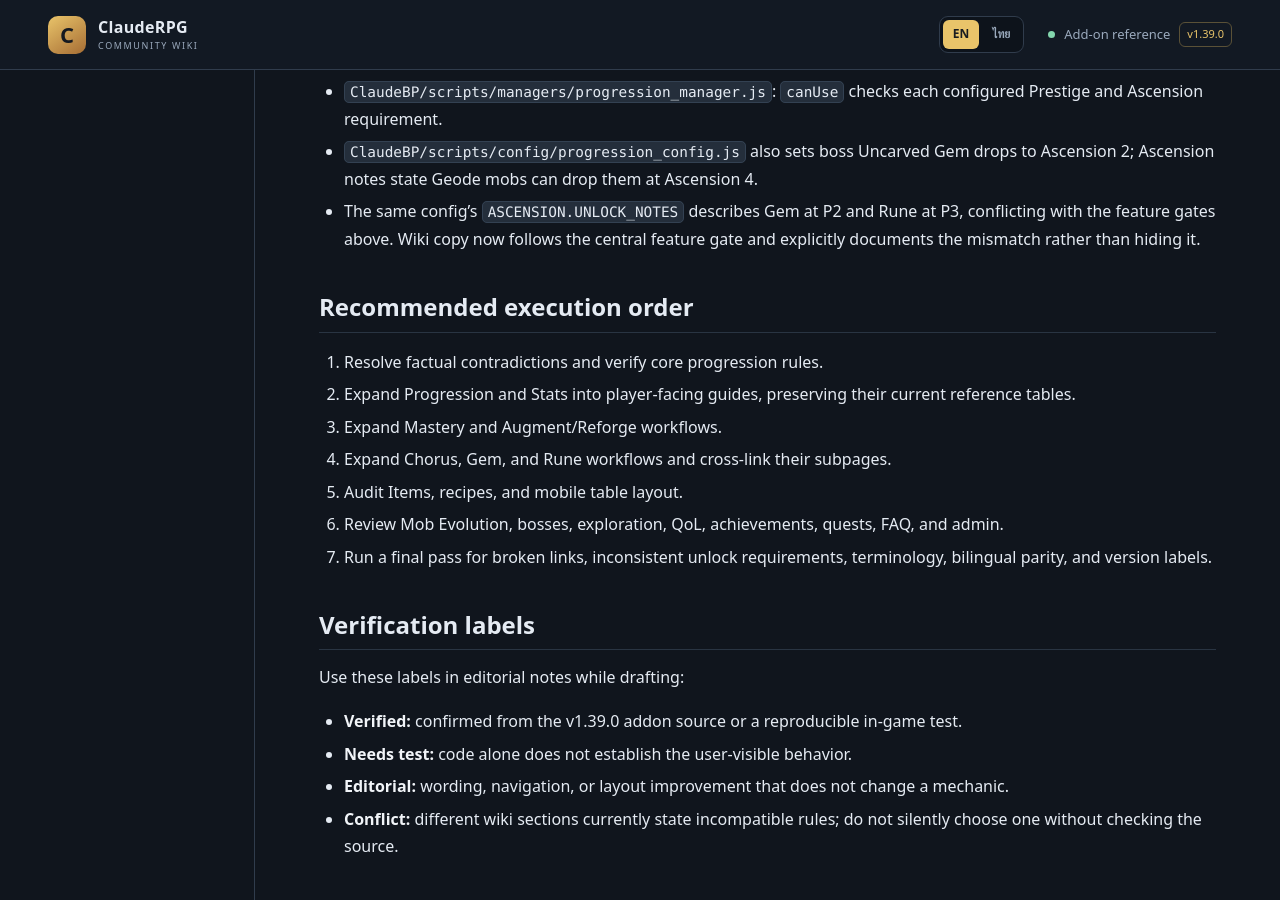
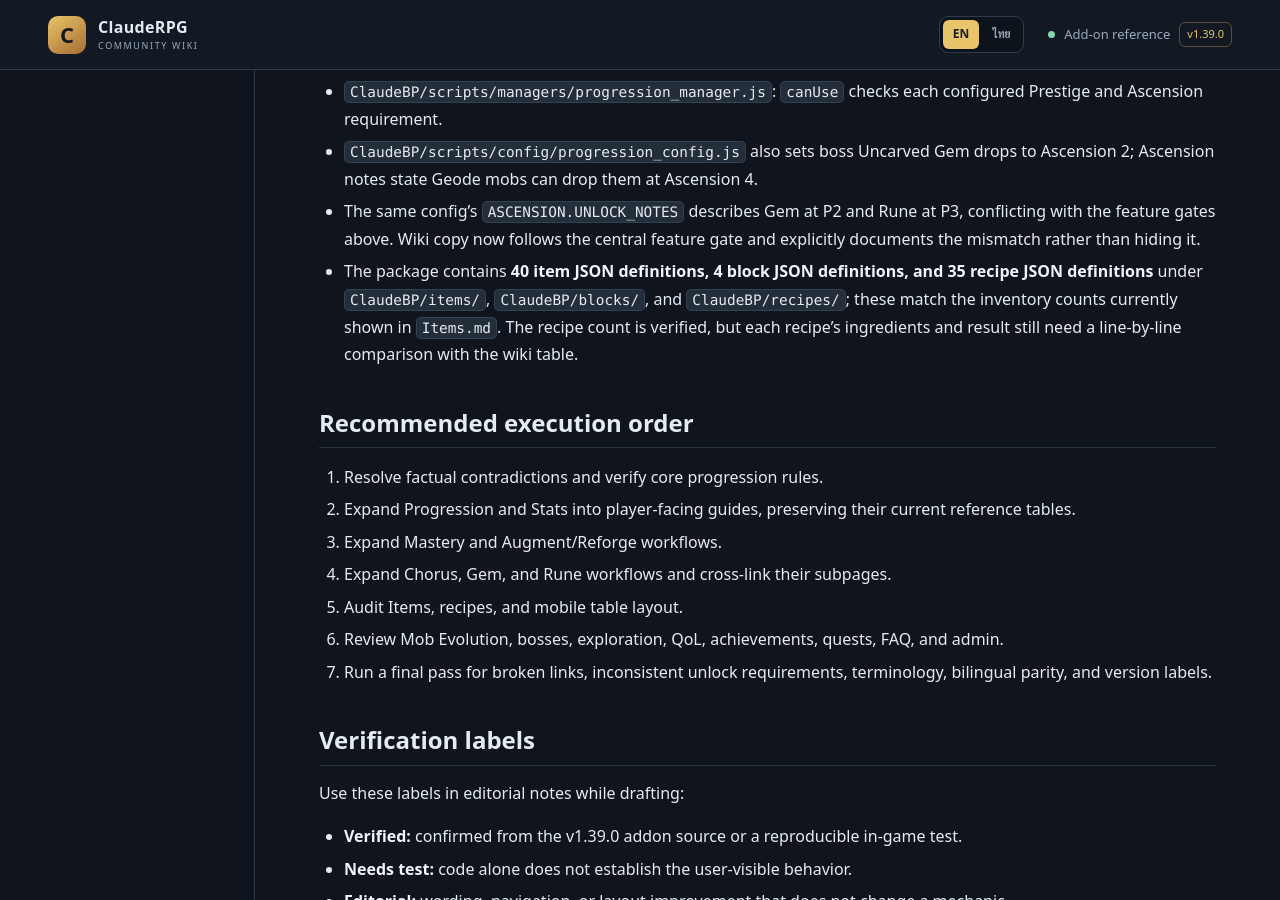
Before and after one commit to miniTorch25/ClaudeRPG-Wiki-V2, a Jekyll site: the page built from CONTENT-GAP-AUDIT.md, in a window 1280 px wide and 900 px high, scrolled down 2968 px. Built offline with Jekyll 4.4.1, drawn with Linux system fonts in a browser that asks for light colours; our own code applies the rules of GitHub Pages for plain Markdown files.

Commit message:
Record verified item, block and recipe inventory counts

```diff
--- a/CONTENT-GAP-AUDIT.md
+++ b/CONTENT-GAP-AUDIT.md
@@ -67,6 +67,7 @@ The v1.39.0 addon package was retrieved from the Library and inspected directly.
 - `ClaudeBP/scripts/managers/progression_manager.js`: `canUse` checks each configured Prestige and Ascension requirement.
 - `ClaudeBP/scripts/config/progression_config.js` also sets boss Uncarved Gem drops to Ascension 2; Ascension notes state Geode mobs can drop them at Ascension 4.
 - The same config's `ASCENSION.UNLOCK_NOTES` describes Gem at P2 and Rune at P3, conflicting with the feature gates above. Wiki copy now follows the central feature gate and explicitly documents the mismatch rather than hiding it.
+- The package contains **40 item JSON definitions, 4 block JSON definitions, and 35 recipe JSON definitions** under `ClaudeBP/items/`, `ClaudeBP/blocks/`, and `ClaudeBP/recipes/`; these match the inventory counts currently shown in `Items.md`. The recipe count is verified, but each recipe's ingredients and result still need a line-by-line comparison with the wiki table.
 
 ## Recommended execution order
 
```
